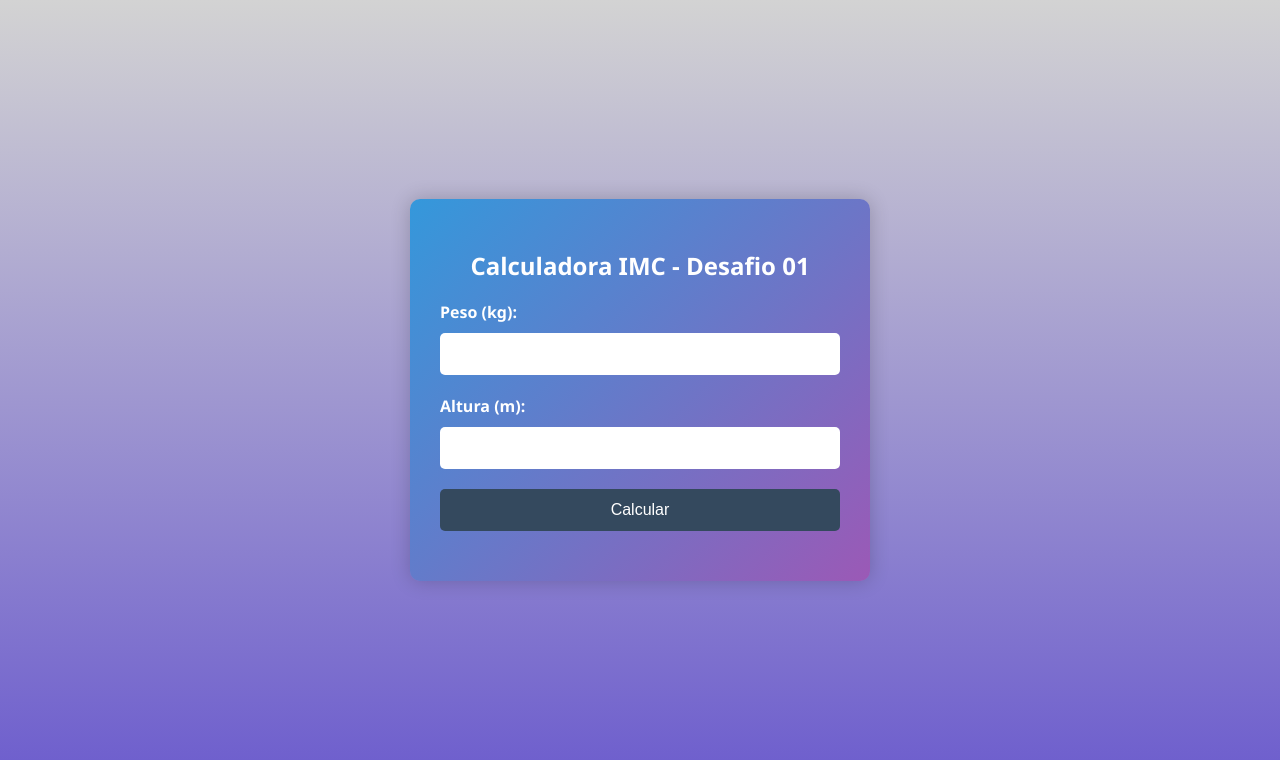
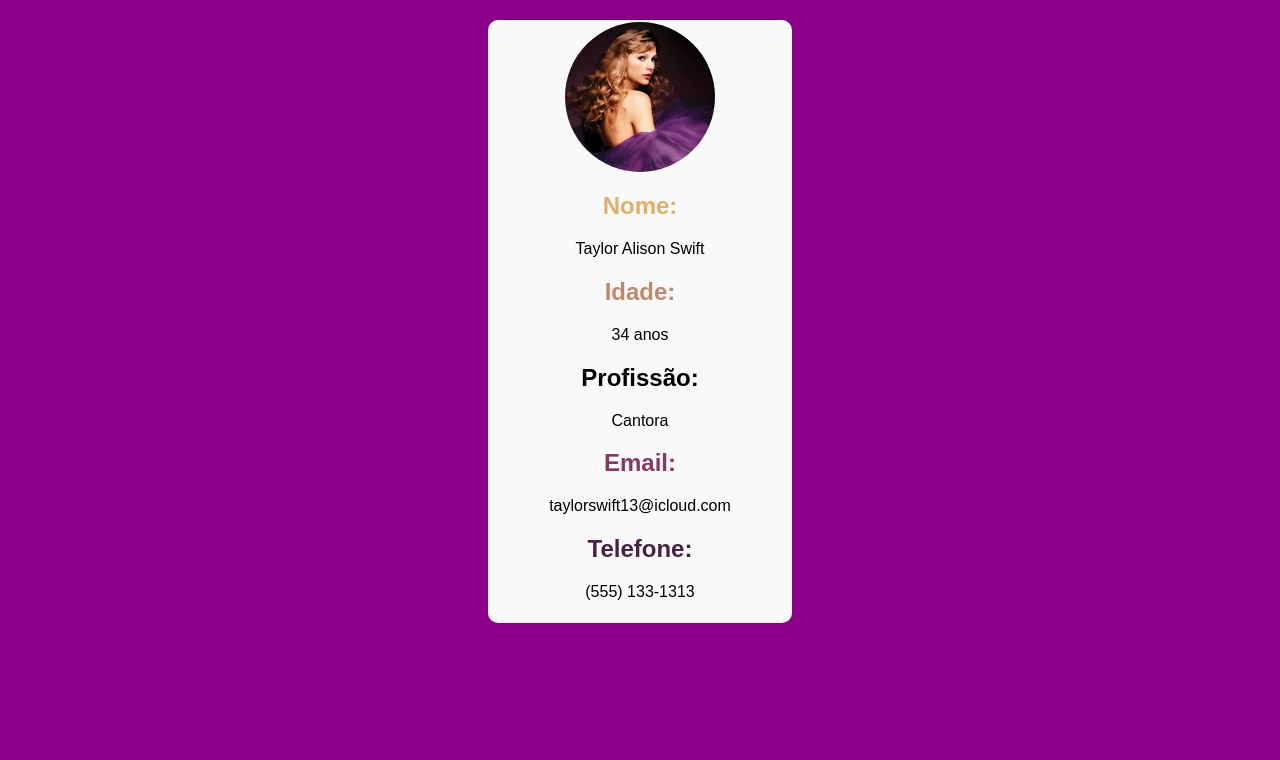
Before and after one commit to kalitaribeiro/pensamento-computacional, a plain HTML site: page index.html in a window 1280 px wide. Drawn offline with Linux system fonts and the light colour scheme.

Commit message:
Add files via upload

```diff
--- a/index.html
+++ b/index.html
@@ -3,23 +3,35 @@
 <head>
     <meta charset="UTF-8">
     <meta name="viewport" content="width=device-width, initial-scale=1.0">
-    <title>Calculadora IMC</title>
-    <link rel="stylesheet" href="style.css">
+    <title>Crachá</title>
+    <link rel="stylesheet" type="text/css" href="style.css?version=2">
 </head>
 <body>
-    <div class="calculator">
-        <h2>Calculadora IMC - Desafio 01</h2>
-        <div>
-            <label for="weight">Peso (kg):</label>
-            <input type="number" id="weight">
+    <div class="cracha">
+        <img src="imagem.jpg" alt="Foto" class="foto">
+
+        <div class="dados">
+            <div>
+                <h2 class="nome">Nome:</h2>
+                <p>Taylor Alison Swift</p>
+            </div>
+            <div>
+                <h2 class="idade">Idade:</h2>
+                <p>34 anos</p>
+            </div>
+            <div>
+                <h2 class="profissão">Profissão:</h2>
+                <p>Cantora</p>
+            </div>
+            <div>
+                <h2 class="email">Email:</h2>
+                <p>taylorswift13@icloud.com</p>
+            </div>
+            <div>
+                <h2 class="telefone">Telefone:</h2>
+                <p>(555) 133-1313</p>
+            </div>
         </div>
-        <div>
-            <label for="height">Altura (m):</label>
-            <input type="number" id="height">
-        </div>
-        <button onclick="calculateIMC()">Calcular</button>
-        <div id="result"></div>
     </div>
-    <script src="index.js"></script>
 </body>
 </html>
--- a/style.css
+++ b/style.css
@@ -1,67 +1,64 @@
 body {
-    font-family: 'Segoe UI', Tahoma, Geneva, Verdana, sans-serif;
+    font-family: Arial, sans-serif;
+    text-align: center;
     margin: 0;
     padding: 0;
-    display: flex;
-    justify-content: center;
-    align-items: center;
-    height: 100vh;
-    background-color: #f5f5f5;
-    background-image: linear-gradient(#D3D3D3,#6A5ACD	)
+    background-color:#8B008B;
 }
 
-.calculator {
-    background: linear-gradient(135deg, #3498db, #9b59b6);
-    color: #fff;
-    padding: 30px;
-    border-radius: 10px;
-    box-shadow: 0 0 20px rgba(0, 0, 0, 0.2);
-    max-width: 400px;
-    width: 100%;
+.nome {
+    color:#e0af6b ;
 }
 
-h2 {
-    text-align: center;
+.idade {
+    color:#be896d;
 }
+
+.profissao {
+    color: #cc6b96;
+}
+
+.email {
+    color:#813c60;
+}
+
+.telefone {
+    color:#462245;
+}
+
 
 div {
     margin-bottom: 20px;
 }
 
-label {
-    font-weight: bold;
-    display: block;
-    margin-bottom: 10px;
-}
+    body {
+        font-family: Arial, sans-serif;
+        margin: 0;
+        padding: 0;
+    }
 
-input {
-    width: 100%;
-    padding: 12px;
-    box-sizing: border-box;
-    border: none;
-    border-radius: 5px;
-    font-size: 16px;
-}
+    .cracha {
+        max-width: 300px;
+        margin: 20px auto;
+        background-color: #f9f9f9;
+        padding: 2px;
+        border-radius: 10px;
+        box-shadow: 0px 0px 10px rgba(0, 0, 0, 0.1);
+    }
 
-button {
-    width: 100%;
-    padding: 12px;
-    background-color: #34495e;
-    color: #fff;
-    border: none;
-    border-radius: 5px;
-    cursor: pointer;
-    font-size: 16px;
-    transition: background-color 0.3s ease;
-}
+    .informacoes {
+        text-align: center;
+    }
 
-button:hover {
-    background-color: #2c3e50;
-}
+    .foto {
+        display: block;
+        margin: 0 auto;
+        width: 150px;
+        height: 150px;
+        border-radius: 50%;
+        margin-bottom: 20px;
+    }
 
-#result {
-    margin-top: 20px;
-    font-weight: bold;
-    text-align: center;
-    font-size: 18px;
-}
+    .dados div {
+        margin-bottom: 10px;
+    }
```
